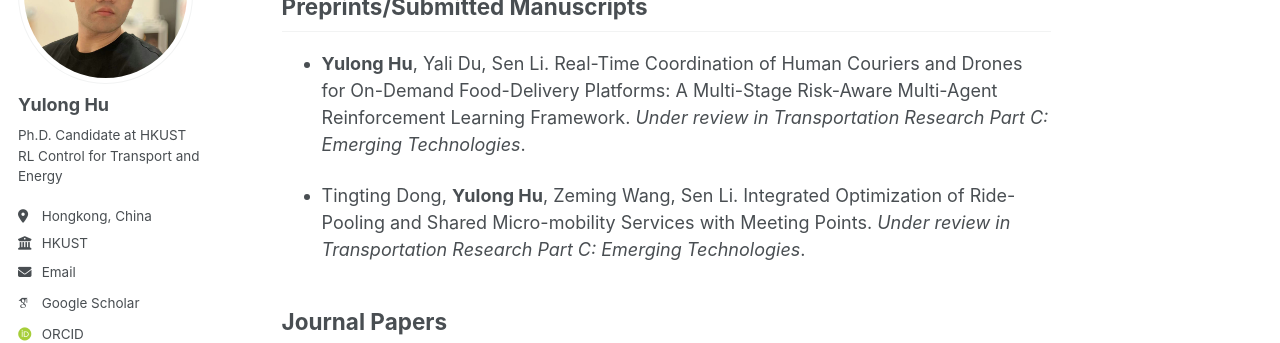
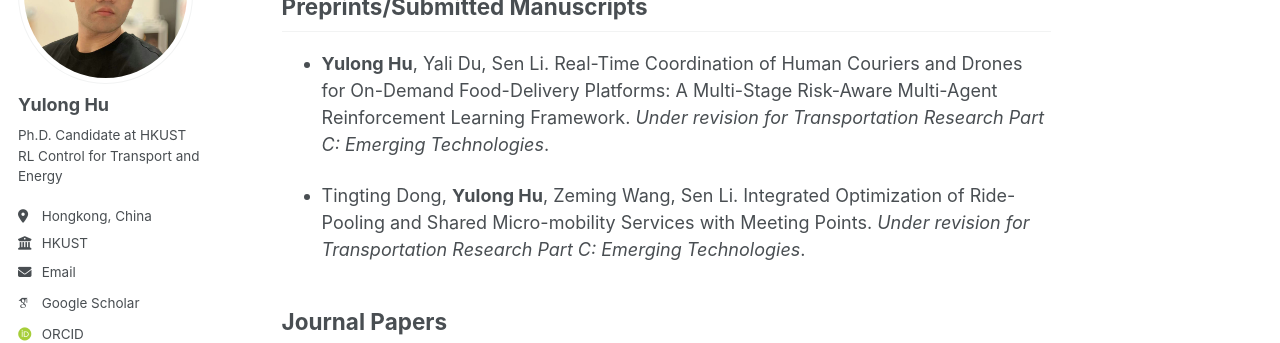
Before and after one commit to yulonghu2000/yulonghu2000.github.io, a Jekyll site: the page built from _pages/publications.md, in a window 1280 px wide and 900 px high. Shown: the part 193-536 px from the top of the window. Built offline with Jekyll 4.4.1, drawn with Linux system fonts in a browser that asks for light colours; some web fonts are replaced.

Commit message:
Update publications.md

```diff
--- a/_pages/publications.md
+++ b/_pages/publications.md
@@ -4,9 +4,9 @@ permalink: /publications/
 author_profile: true
 ---
 ## Preprints/Submitted Manuscripts
-- **Yulong Hu**, Yali Du, Sen Li. Real-Time Coordination of Human Couriers and Drones for On-Demand Food-Delivery Platforms: A Multi-Stage Risk-Aware Multi-Agent Reinforcement Learning Framework. *Under review in Transportation Research Part C: Emerging Technologies*.
+- **Yulong Hu**, Yali Du, Sen Li. Real-Time Coordination of Human Couriers and Drones for On-Demand Food-Delivery Platforms: A Multi-Stage Risk-Aware Multi-Agent Reinforcement Learning Framework. *Under revision for Transportation Research Part C: Emerging Technologies*.
 
-- Tingting Dong, **Yulong Hu**, Zeming Wang, Sen Li. Integrated Optimization of Ride-Pooling and Shared Micro-mobility Services with Meeting Points. *Under review in Transportation Research Part C: Emerging Technologies*.
+- Tingting Dong, **Yulong Hu**, Zeming Wang, Sen Li. Integrated Optimization of Ride-Pooling and Shared Micro-mobility Services with Meeting Points. *Under revision for Transportation Research Part C: Emerging Technologies*.
 
 ## Journal Papers
 **[J4]** **Yulong Hu**, Siyuan Feng, Sen Li. BMG-Q: Localized Bipartite Match Graph Attention Q-Learning for Ride-Pooling Order Dispatch. *IEEE Transactions on Intelligent Transportation Systems*, 2025. (Accepted)
```
